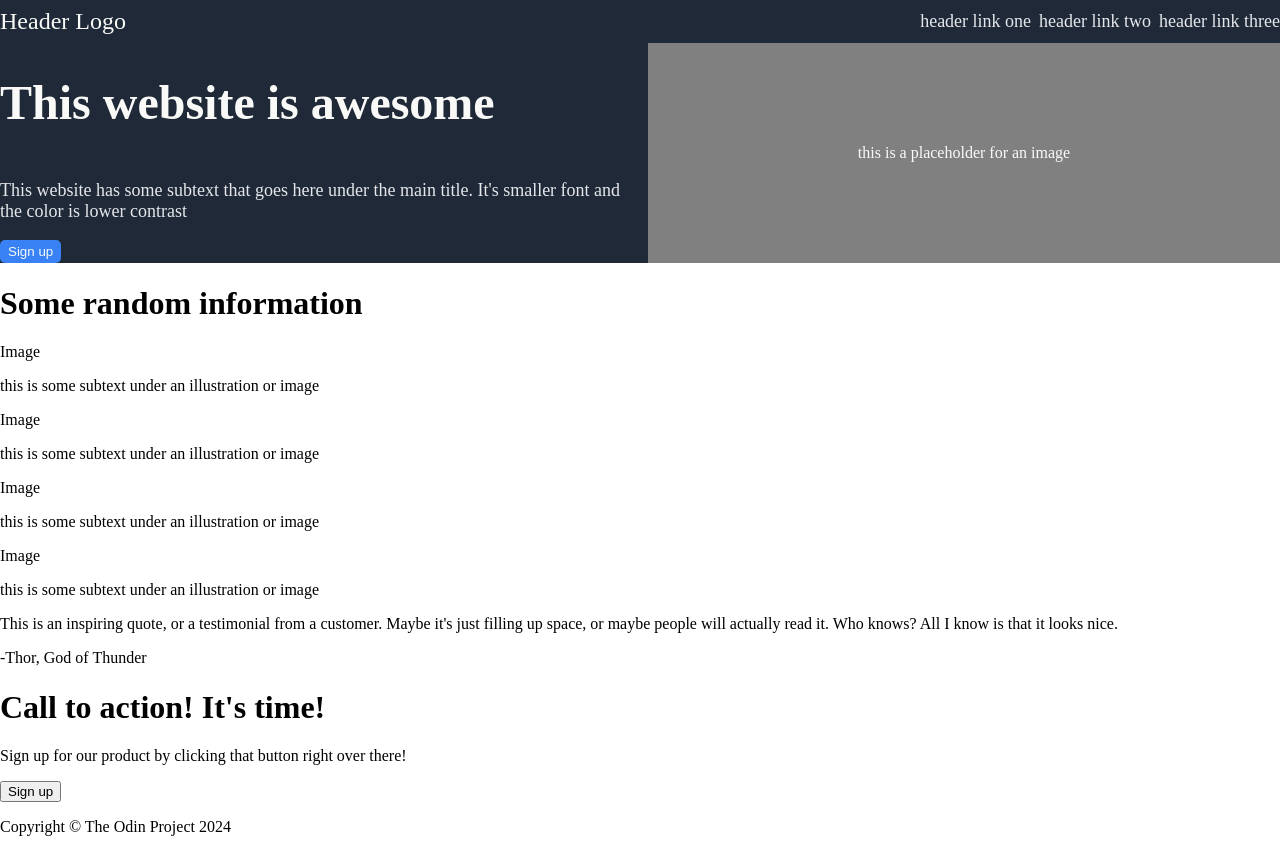
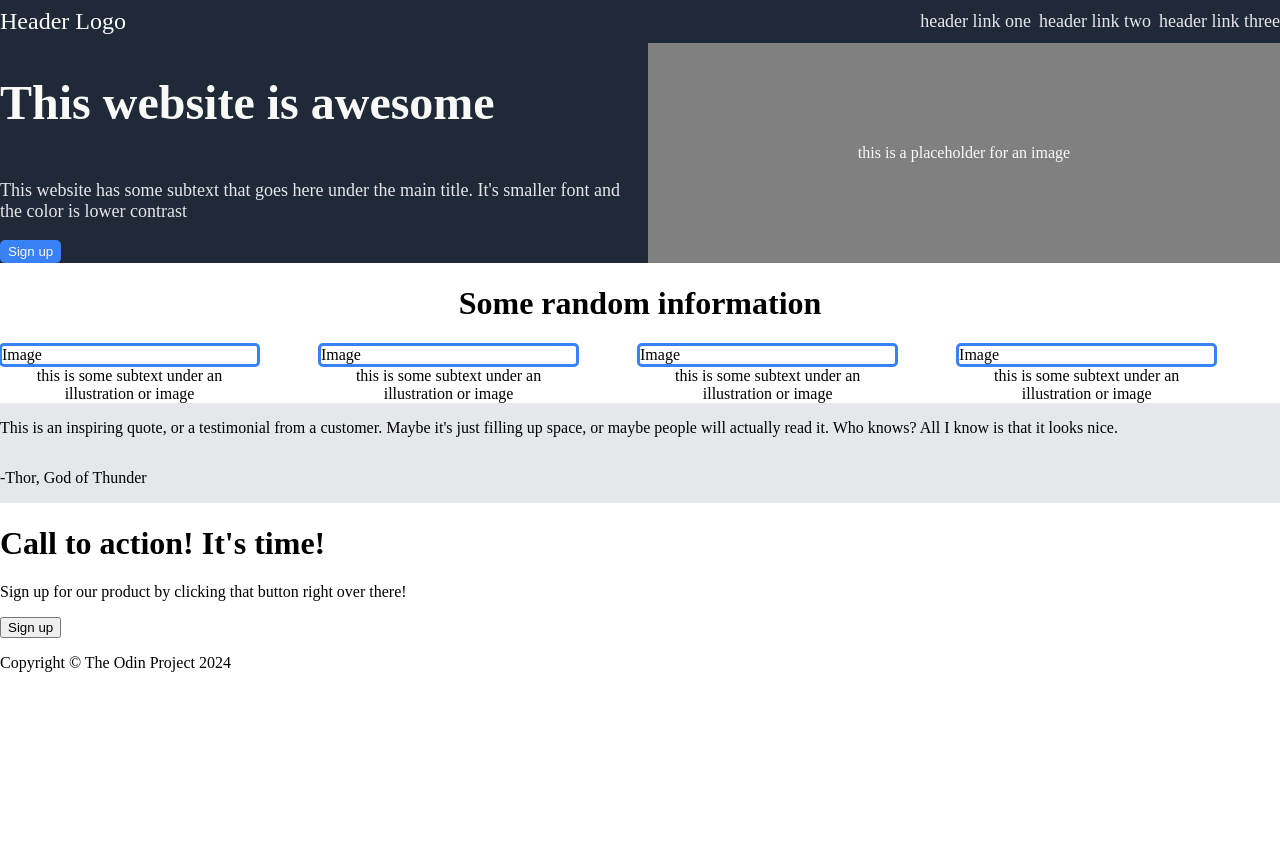
Before and after one commit to JoeJoe-C/odin, a plain HTML site: page landing-page/index.html in a window 1280 px wide. After the commit the page ends 800 px from the top, so only its background shows below. Drawn offline with Linux system fonts and the light colour scheme.

Commit message:
added css for image gallery

```diff
--- a/landing-page/css/style.css
+++ b/landing-page/css/style.css
@@ -47,9 +47,7 @@ ul {
 	display: flex;
 	flex-direction: column;
 	flex-wrap: wrap;
-	flex-grow: 1;
-	flex-shrink: 1;
-	flex-basis: 50%;
+	flex: 1;
 }
 
 h1.hero-header {
@@ -76,9 +74,55 @@ button.hero-button {
 	display: flex;
 	justify-content: center;
 	align-items: center;
-	flex-grow: 1;
-	flex-shrink: 1;
-	flex-basis: 50%;
 	color: #f9faf8;
 	background-color: grey;
+	flex: 1;
 }
+
+/* image gallery */
+
+.img-gallery-container {
+	display: flex;
+	flex-direction: column;
+	justify-content: center;
+	align-items: center;
+}
+
+.body-img-gallery {
+	flex: 1;
+	display: flex;
+	flex-direction: row;
+	flex-wrap: wrap;
+	gap: 5%;
+}
+
+.card {
+	display: flex;
+	flex-direction: column;
+	align-items: center;
+	justify-items: center;
+	flex: 0 0 20%;
+}
+
+.image {
+	width: 100%;
+	height: 100%;
+	border-style: solid;
+	border-color: #3882f6;
+	border-radius: 5px;
+	flex-basis: 75%;
+	flex-grow: 3;
+}
+
+p.card-text {
+	margin: 0;
+	text-align: center;
+}
+
+/* quote */
+
+.quote-container {
+	display: flex;
+	flex-direction: column;
+	background-color: #e5e7eb;
+}
--- a/landing-page/index.html
+++ b/landing-page/index.html
@@ -63,10 +63,11 @@
 
 	<!-- quote block -->
 	<div class="quote-container">
-		<p> This is an inspiring quote, or a testimonial from a customer. Maybe it's just filling up space, or maybe
+		<p class="quote"> This is an inspiring quote, or a testimonial from a customer. Maybe it's just filling up space, or
+			maybe
 			people
 			will actually read it. Who knows? All I know is that it looks nice.</p>
-		<p class="quote">-Thor, God of Thunder</p>
+		<p class="quoter">-Thor, God of Thunder</p>
 	</div>
 
 	<!-- banner container -->
```
